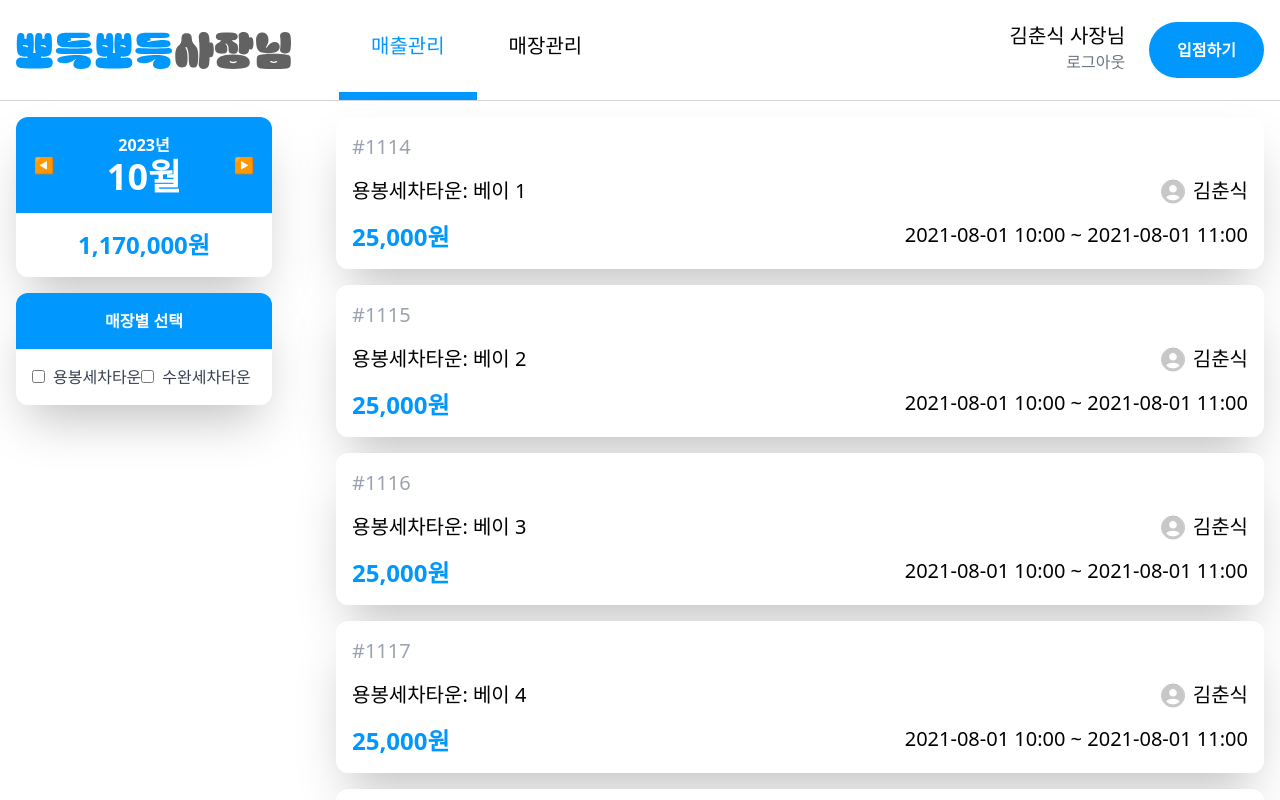
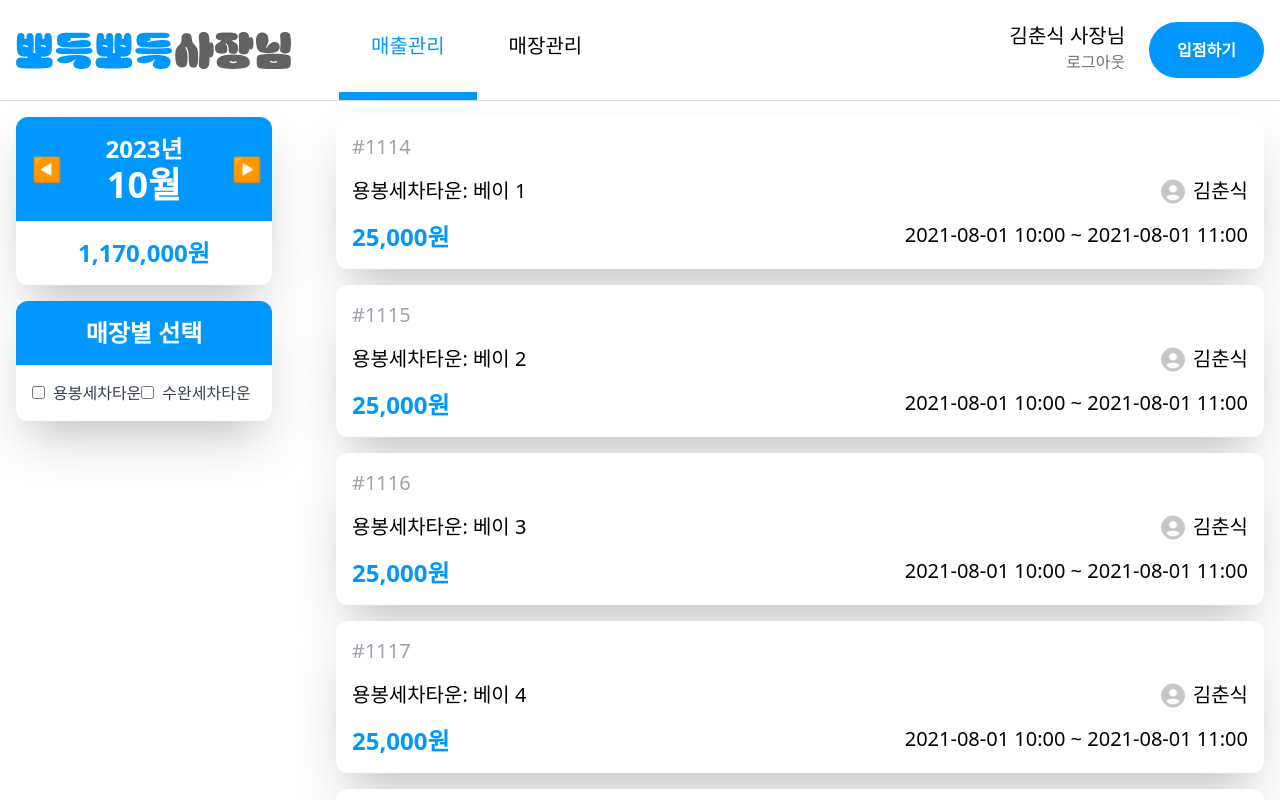
Before and after one commit to minjuko/Team10_FE_OWNER, a React (Vite) app: page /sales in a window 1280 px wide. Shown: the top 800 px of the page. Built offline with nearby package versions, Linux system fonts and the light colour scheme.

Commit message:
design: Card 컴포넌트 폰트 속성 변경
size: 16 -> 24px
family: semibold -> bold

```diff
--- a/src/components/molecules/Card.jsx
+++ b/src/components/molecules/Card.jsx
@@ -5,14 +5,14 @@ import Box from "../atoms/Box";
  * 사장님 페이지 왼쪽 aside 영역에 나타나는 카드 컴포넌트의 기본형입니다.
  * 상단 제목영역과 하단 내용영역으로 구성되어 있습니다.
  *
- * @param {title} 제목
- * @param {children} 내용
+ * @param {string} title 제목
+ * @param {string} children 내용
  */
 
 const Card = ({ title, children }) => {
   return (
     <div className="w-64 overflow-auto bg-white shadow-2xl rounded-xl">
-      <div className="p-4 font-semibold text-center text-white bg-primary">
+      <div className="p-4 text-2xl font-bold text-center text-white bg-primary">
         {title}
       </div>
       <div className="p-4">{children}</div>
```
